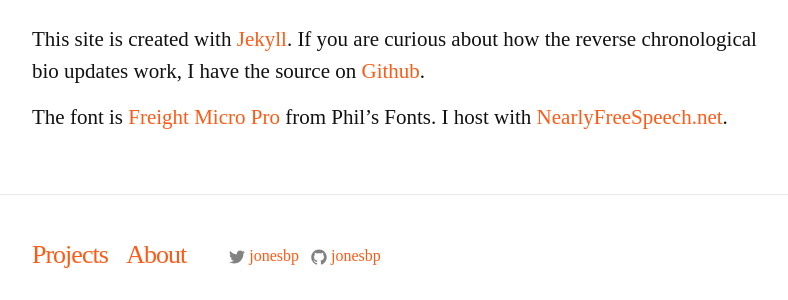
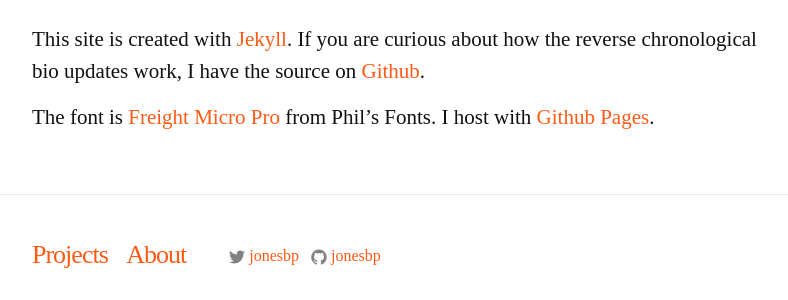
Before and after one commit to jonesbp/brianjon.es, a Jekyll site: the page built from about.md, in a window 1280 px wide. Shown: the part 135-435 px from the top of the page, without its empty margins (238-1026 px from the left). Built offline with Jekyll 4.4.1, drawn with Linux system fonts in a browser that asks for light colours; comment, search, counter and statistics services are not loaded.

Commit message:
Update about page

```diff
--- a/about.md
+++ b/about.md
@@ -5,4 +5,4 @@
 
 This site is created with [Jekyll](http://jekyllrb.com). If you are curious about how the reverse chronological bio updates work, I have the source on [Github](https://github.com/jonesbp/brianjon.es).
 
-The font is [Freight Micro Pro](https://philsfonts.com/index.php/fonts/overview/GF060024X1) from Phil’s Fonts. I host with [NearlyFreeSpeech.net](http://nearlyfreespeech.net/).
+The font is [Freight Micro Pro](https://philsfonts.com/index.php/fonts/overview/GF060024X1) from Phil’s Fonts. I host with [Github Pages](https://pages.github.com).
```
